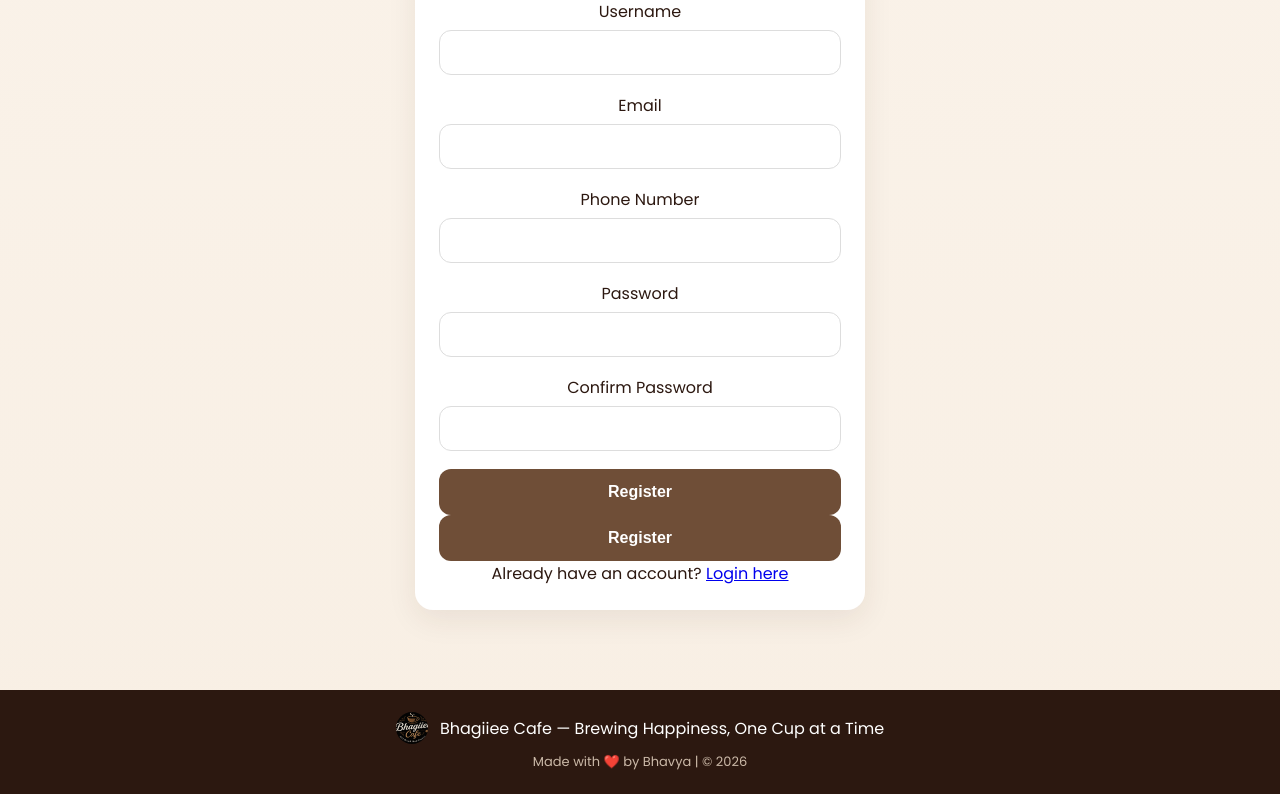
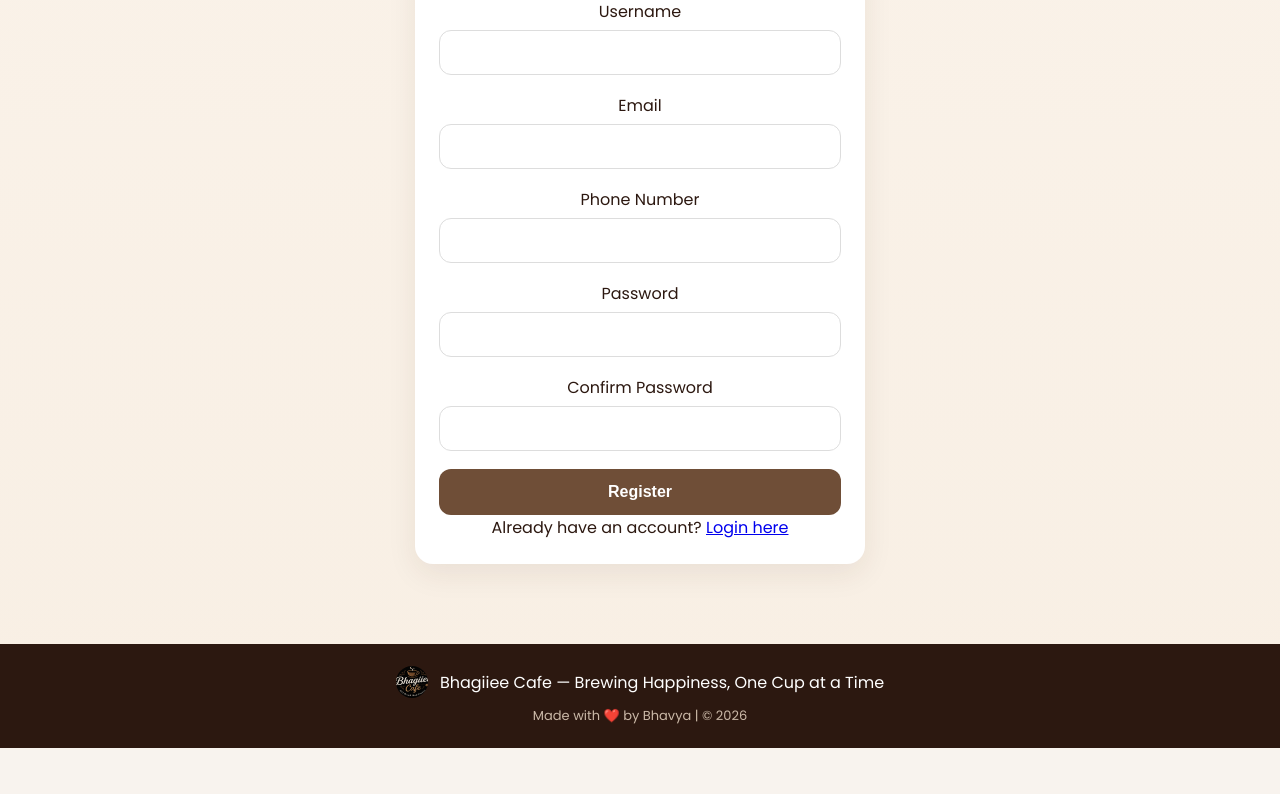
Before and after one commit to bhavyashree05/bhagiiee-cafe, a Django app: page /register/ in a window 1280 px wide. Shown: the part 2623-3417 px from the top of the page. After the commit the page ends 3371 px from the top, so only its background shows below. Run offline with Django 4.2, Linux system fonts and the light colour scheme.

Commit message:
Update register.html

```diff
--- a/cafe/templates/cafe/register.html
+++ b/cafe/templates/cafe/register.html
@@ -49,8 +49,7 @@
     </button>
 </form>
         {% endfor %}
-        <button type="submit">Register</button>
-    </form>
+
     <p>Already have an account? <a href="{% url 'login' %}">Login here</a></p>
 </div>
 {% endblock %}
```
